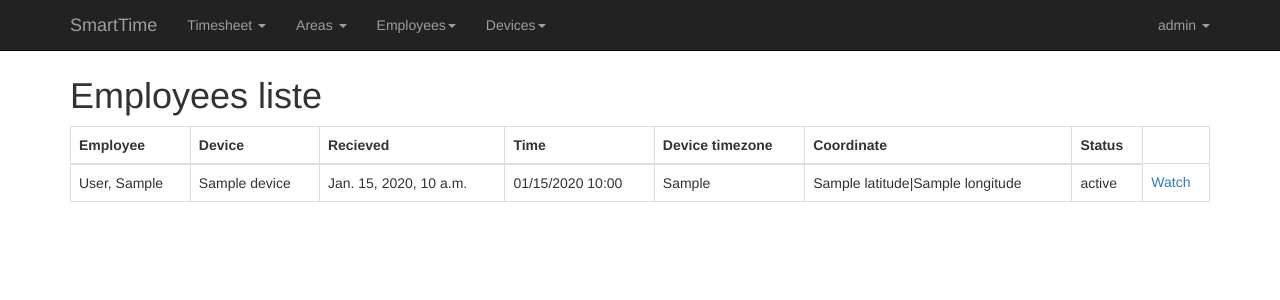
After one commit to baalkor/timetracking, a Django app: template opconsole/static/templates/opconsole_timesheets_list.html in a window 1280 px wide. The commit adds this page. Shown: the top 300 px of the page. Run offline with Django 3.2, Linux system fonts and the light colour scheme; a user stored in the database is signed in; tables that the repository leaves empty hold one stand-in row (values such as "Sample post"); the template is opened without the code that fills it: most values are stand-ins (such as "Sample title", 1, 10 or a date in 2020); parts of the project's set-up code (start-up, migrations or seed data) failed here and were passed over; some libraries are stand-ins or nearby versions.

Commit message:
sdsasdadsasadsa

```diff
--- a/opconsole/models/__init__.py
+++ b/opconsole/models/__init__.py
@@ -1,3 +1,4 @@
 from .devices import Device, E_STATUS
 from employes import Employes
 from zones import Zones
+from timesheets import Timesheets
--- a/opconsole/static/templates/navbar-menus/ddr-timesheets.html
+++ b/opconsole/static/templates/navbar-menus/ddr-timesheets.html
@@ -1,6 +1,6 @@
 <li class="dropdown"><a href="#" class="dropdown-toggle" data-toggle="dropdown">Timesheet <b class="caret"></b></a>
     <ul class="dropdown-menu">
-        <li><a href="#">View timesheet</a></li>
+        <li><a href="/timesheets/">View timesheet</a></li>
         <li><a href="#">Export timesheets</a></li>
     </ul>
 </li>
--- /dev/null
+++ b/opconsole/static/templates/opconsole_timesheets_list.html
@@ -0,0 +1,30 @@
+{% extends "opconsole_baselayout.html" %}
+
+{% block content %}
+   <h1 class="mt-5">Employees liste</h1>
+    <table class="table table-bordered">
+        <thead>
+            <th>Employee</th>
+            <th>Device</th>
+            <th>Recieved</th>
+            <th>Time</th>
+            <th>Device timezone</th>
+            <th>Coordinate</th>
+            <th>Status</th>
+        </thead>
+        <tbody>
+            {% for timestamp in object_list %}
+                <tr>
+                    <td>{{ timestamp.user.user.last_name }}, {{ timestamp.user.user.first_name }}</td>
+                    <td>{{ timestamp.device }}</td>
+                    <td>{{ timestamp.recptTime }}</td>
+                    <td>{{ timestamp.time |date:"m/j/Y H:i"  }}</td>
+                    <td>{{ timestamp.devTz }}</td>
+                    <td>{{ timestamp.latitude }}|{{ timestamp.longitude }}</td>
+                    <td>{{ timestamp.status }}</td>
+                    <td><a href="/timesheet/{{ timestamp.id }}">Watch</a></td>
+                </tr>
+            {% endfor %}
+        </tbody>
+    </table>
+{% endblock %}
--- a/opconsole/views/__init__.py
+++ b/opconsole/views/__init__.py
@@ -4,3 +4,4 @@ from zonesEditorView import ZonesEditorView
 from zonesView import ZoneView, ZoneDetailView
 from userView import NewUserView, ListUsers, DetailUserView
 from devicesView import NewDeviceView, ListDeviceView
+from timesheetsView import TimesheetList, TimestampDetail
--- a/timetracking/urls.py
+++ b/timetracking/urls.py
@@ -30,6 +30,9 @@ urlpatterns = [
     url(r'^zones/new/$',                ZonesEditorView.as_view()),
     url(r'^user/new/$',                 NewUserView.as_view()),
 
+    url(r'^timesheets/$',                TimesheetList.as_view()),
+    url(r'^timesheets/(?P<pk>\w+)/$',    TimestampDetail.as_view()),
+
     url(r'^devices/new/$',              NewDeviceView.as_view()),
     url(r'^devices/$',                  ListDeviceView.as_view()),
 
```
Also changed, not shown: opconsole/models/timesheets.py (added, +22 -0 lines), opconsole/static/templates/opconsole_timestamp.html (added, +10 -0 lines), opconsole/views/timesheetsView.py (added, +26 -0 lines), db.sqlite3.
